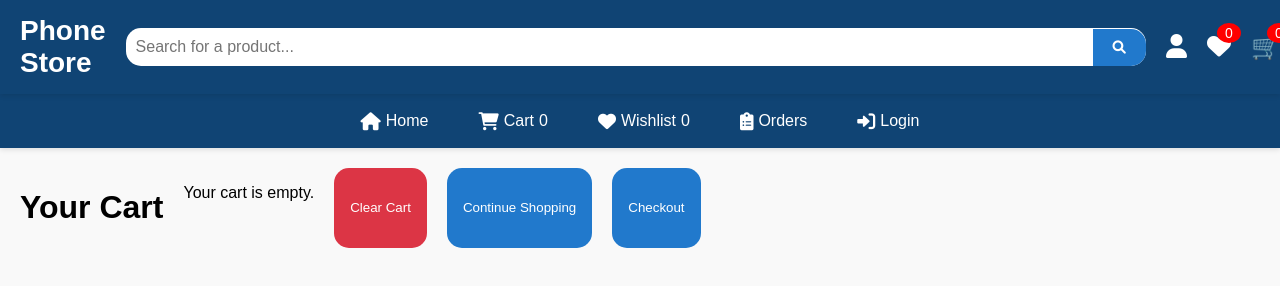
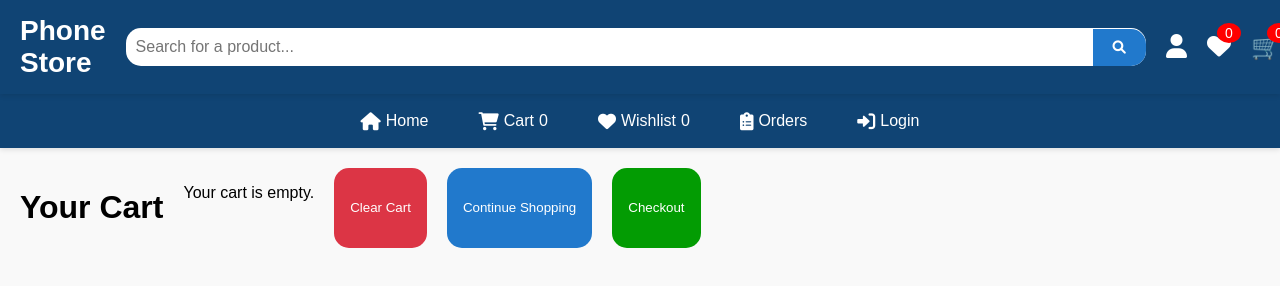
Before and after one commit to ahmedmosayed/E-commerce-project, a plain HTML site: page pages/customer/cart.html in a window 1280 px wide. Drawn offline with Linux system fonts and the light colour scheme.

Commit message:
Update cart.html

```diff
--- a/pages/customer/cart.html
+++ b/pages/customer/cart.html
@@ -79,7 +79,7 @@
     </div>
     <button class="buttonclearCart" onclick="clearCart()">Clear Cart</button>
     <a href="index.html"><button>Continue Shopping</button></a>
-    <a href="checkout.html"><button id="checkout-btn" class="checkout">Checkout</button></a>
+    <a href="checkout.html"><button id="checkout-btn" class="checkout" style="background: #039c03;">Checkout</button></a>
   </div>
 
   <script src="../../assets/js/script.js"></script>
```
